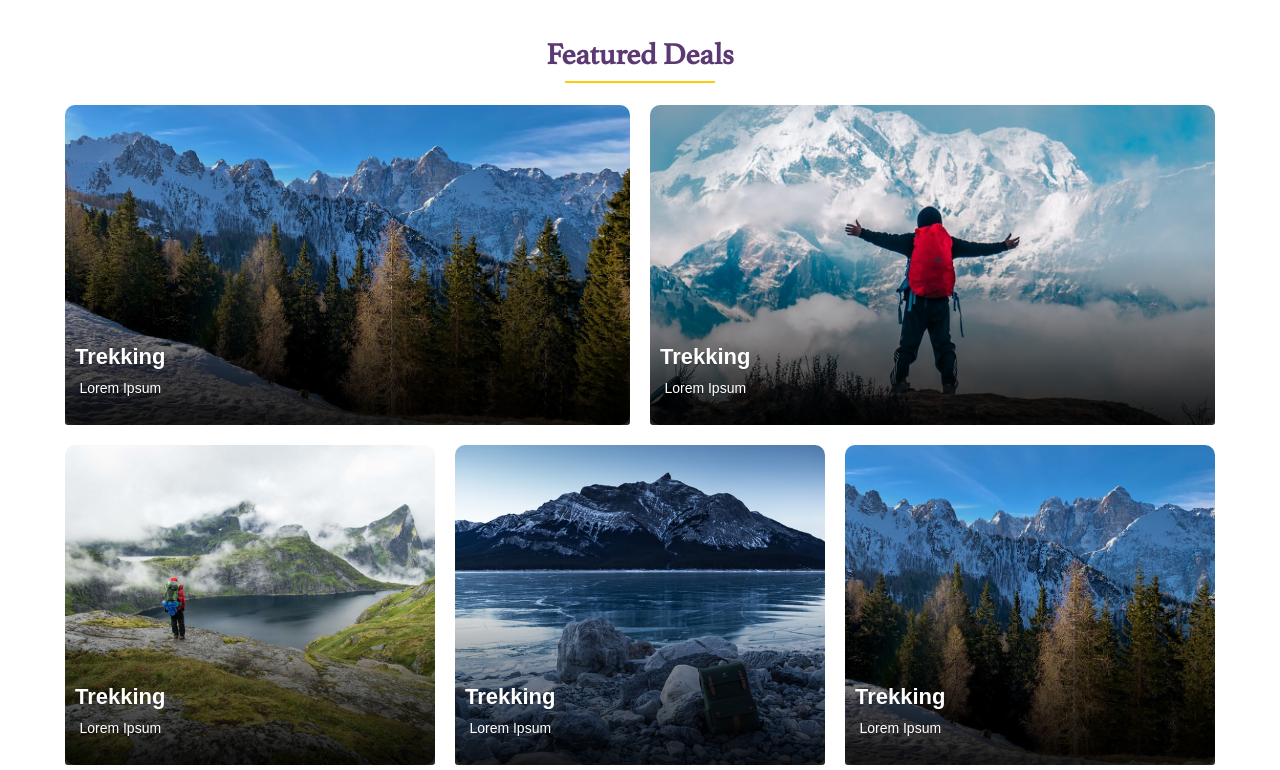
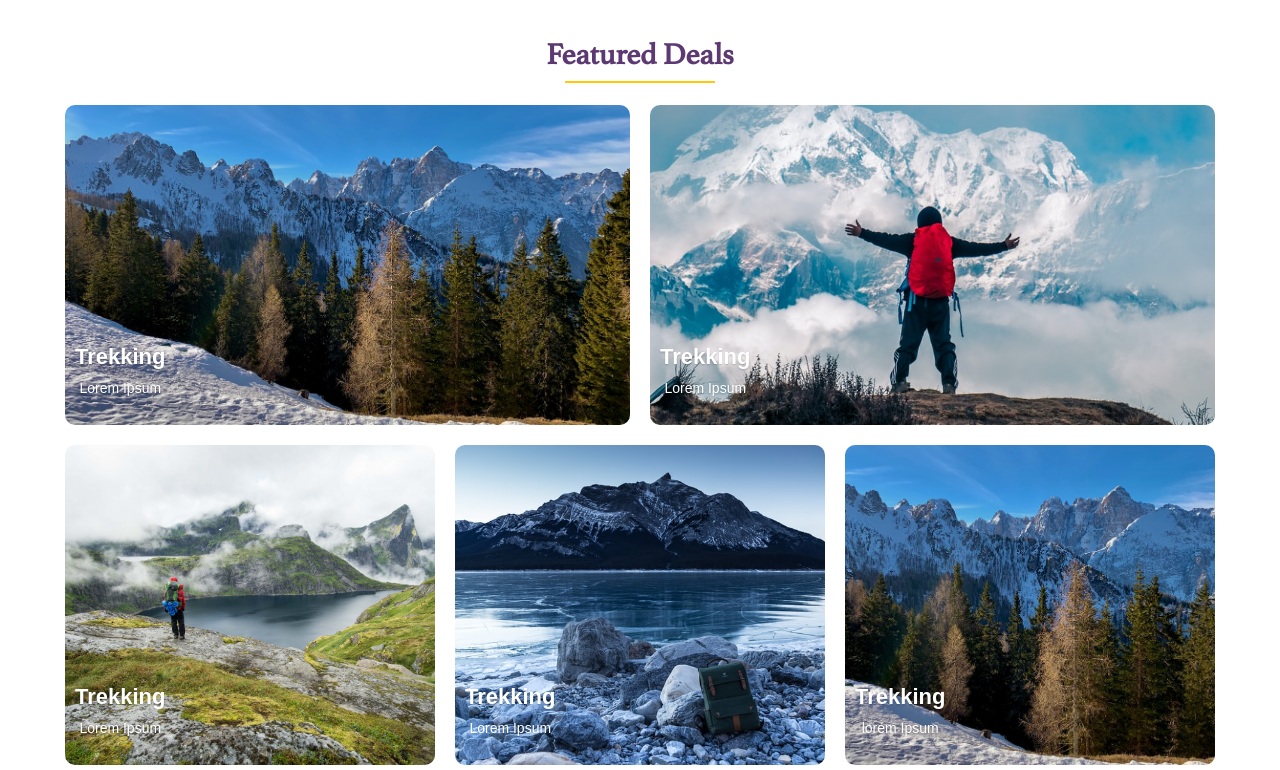
Before and after one commit to mohitdhimanskt/altra-website, a Nuxt app: page / in a window 1280 px wide. Shown: the part 670-1440 px from the top of the page. Built offline with nearby package versions, Linux system fonts and the light colour scheme.

Commit message:
Changes to featured-deals components

```diff
--- a/assets/css/style.css
+++ b/assets/css/style.css
@@ -394,8 +394,8 @@ font-size: 14px;
 line-height: 1.18;
 color: #6e6d6d;
 max-height: 120px;
-}
-.home-upcommingtrek-card-description {
+
+
 padding: 20px;
 
 }
@@ -457,6 +457,7 @@ transition: all .4s;
 transform: translateZ(0);
 background-size: cover;
 background-repeat: no-repeat;
+background-image: -webkit-linear-gradient(270deg,rgba(0,0,0,0.00) 12%,#000 97%);
 border-radius: 10px;
 }
 .overlay-image {
--- a/components/FeaturedDeal.vue
+++ b/components/FeaturedDeal.vue
@@ -6,17 +6,29 @@
       </h2>
       <div class="row">
         <div
-          class="col-12 col-sm-12 col-md-6 col-lg-6 col-xl-6 text-center deals-box"
-        >
-          <div class="featured-deals featured-deals-image-1">
-            <div class="overlay-image"></div>
+          class="col-12 col-sm-12 col-md-6  text-center deals-box"
+           v-for="(items, index) in featuredArr" :key="items.itemClass"
+           :class="[ index > 1 ? 'col-lg-4 col-xl-4' : 'col-lg-6 col-xl-6']"
+           >
+          <div class="featured-deals"
+            v-bind:style='{ backgroundImage: "url(" + items.url + ")" }'>
+             <div class="featured-deals-content">
+          <h4 class="home-featured-deals-title">{{items.title}}</h4>
+          <p>{{items.description}}</p>
+            <!-- </div> -->
+            <!-- <div class="overlay-image"></div>
             <div class="featured-deals-content">
               <h4 class="home-featured-deals-title">Trekking</h4>
               <p>Lorem Ipsum</p>
-            </div>
+            </div> -->
+             </div>
+
           </div>
         </div>
-        <div
+        </div>
+        </div>
+
+        <!-- <div
           class="col-12 col-sm-12 col-md-6 col-lg-6 col-xl-6 text-center deals-box"
         >
           <div class="featured-deals featured-deals-image-2">
@@ -26,8 +38,8 @@
               <p>Lorem Ipsum</p>
             </div>
           </div>
-        </div>
-
+        </div> -->
+<!--
         <div
           class="col-12 col-sm-12 col-md-6 col-lg-4 col-xl-4 text-center deals-box"
         >
@@ -38,9 +50,9 @@
               <p>Lorem Ipsum</p>
             </div>
           </div>
-        </div>
+        </div> -->
 
-        <div
+        <!-- <div
           class="col-12 col-sm-12 col-md-6 col-lg-4 col-xl-4 text-center deals-box"
         >
           <div class="featured-deals featured-deals-image-4">
@@ -50,9 +62,9 @@
               <p>Lorem Ipsum</p>
             </div>
           </div>
-        </div>
+        </div> -->
 
-        <div
+        <!-- <div
           class="col-12 col-sm-12 col-md-6 col-lg-4 col-xl-4 text-center deals-box"
         >
           <div class="featured-deals featured-deals-image-5">
@@ -62,14 +74,49 @@
               <p>Lorem Ipsum</p>
             </div>
           </div>
-        </div>
+        </div> -->
       </div>
-    </div>
-  </div>
+
 </template>
 
 <script>
 export default {
-  name: "FeaturedDeal"
+  name: "FeaturedDeal",
+  data:function(){
+    return{
+      featuredArr:[
+        {
+          itemClass: 'item-1',
+          title:"Trekking",
+          url:require('../assets/uploads/1-1.jpg'),
+          description:"Lorem Ipsum"
+        },
+        {
+          itemClass: 'item-2',
+          title:"Trekking",
+          url:require('../assets/uploads/chadar-trek-tundup.jpg'),
+          description:"Lorem Ipsum"
+        },
+        {
+          itemClass: 'item-3',
+          title:"Trekking",
+          url:require('../assets/uploads/kulu-manali-himachal-pradesh.jpg'),
+          description:"Lorem Ipsum"
+        },
+        {
+         itemClass: 'item-4',
+          title:"Trekking",
+          url:require('../assets/uploads/lake.jpg'),
+          description:"Lorem Ipsum"
+        },
+        {
+          itemClass: 'item-5',
+          title:"Trekking",
+          url:require('../assets/uploads/1-1.jpg'),
+          description:"lorem Ipsum"
+        }
+      ],
+    }
+  }
 };
 </script>
--- a/components/Footer.vue
+++ b/components/Footer.vue
@@ -26,11 +26,11 @@
           <div class="widget">
             <h2>Useful Links</h2>
             <ul>
-              <li><a href="#">Lorem</a></li>
-              <li><a href="#">Lorem</a></li>
-              <li><a href="#">Lorem</a></li>
-              <li><a href="#">Lorem</a></li>
-              <li><a href="#">Lorem</a></li>
+              <li><nuxt-link to="/">Lorem</nuxt-link></li>
+              <li><nuxt-link to="/">Lorem</nuxt-link></li>
+              <li><nuxt-link to="/">Lorem</nuxt-link></li>
+              <li><nuxt-link to="/">Lorem</nuxt-link></li>
+              <li><nuxt-link to="/">Lorem</nuxt-link></li>
             </ul>
           </div>
         </div>
--- a/components/Inspiration.vue
+++ b/components/Inspiration.vue
@@ -59,6 +59,9 @@
 </template>
 <script>
 export default {
-    name: 'Inspiration'
+    name: 'Inspiration',
+    data:function(){
+
+    }
 }
 </script>
```
